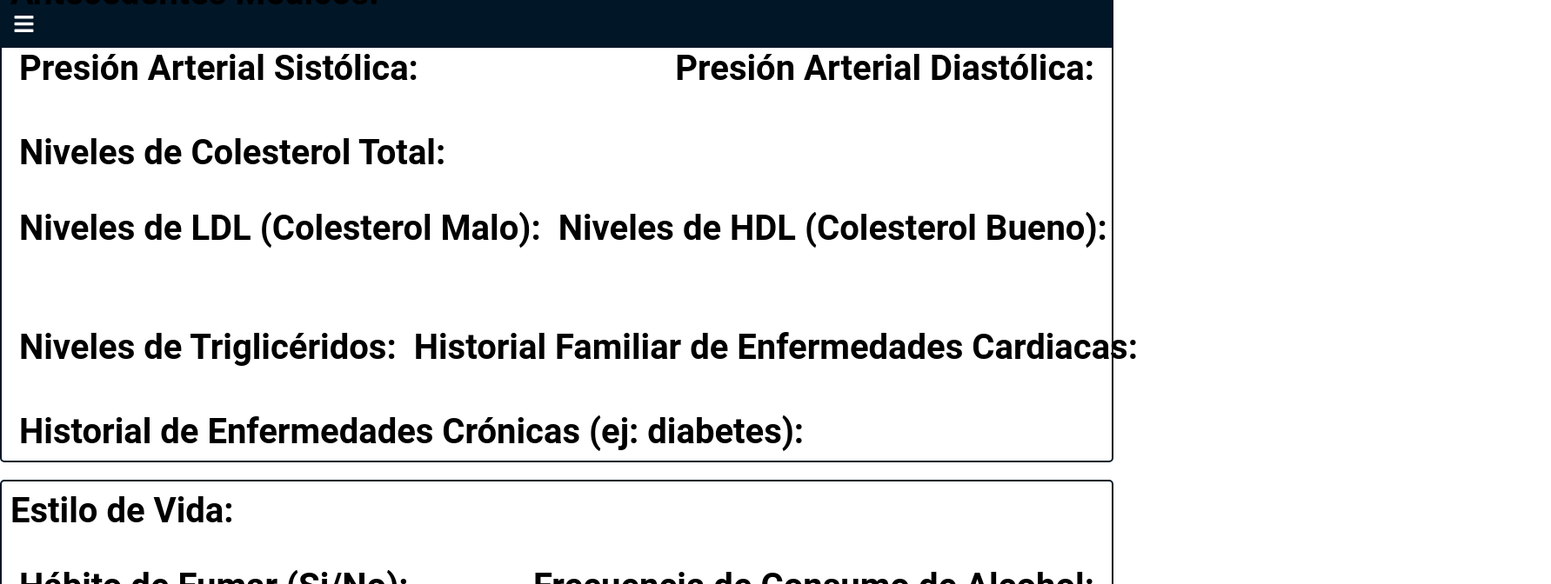
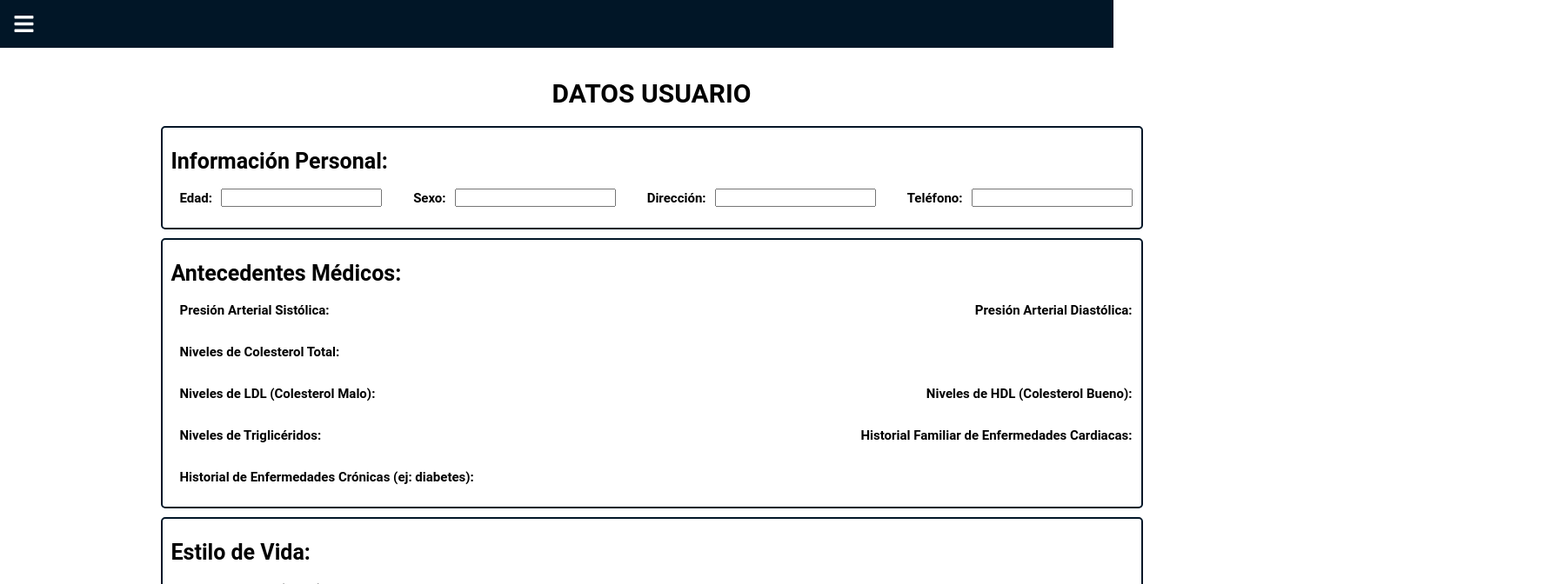
Before and after one commit to RonnyMeza03/Doclinapp-PA-IV, a React (Create React App) app in the folder client/: page /usuarios in a window 1280 px wide. Shown: the top 672 px of the page at 87% size, 1783 px wide, since content can reach past the window. Built offline with nearby package versions, Linux system fonts and the light colour scheme.

Commit message:
Actualización usuarios.css (en proceso)

```diff
--- a/client/src/componentes/css/usuarios.css
+++ b/client/src/componentes/css/usuarios.css
@@ -1,26 +1,21 @@
+.usuario-container {
+ position: absolute;
+ margin: 0 10px 0 220px;
+ top: 70px;
+ width: 1129px;
+ height: 90%;
+ padding-left: 8px;
+ resize: vertical;
+ overflow-y: auto;
+
  h1 {
      font-size: 30px;
      text-align: center;
  }
 
-  .button {
-    background-color: #007bff;
-    color: #fff;
-    padding: 10px 20px;
-    border: none;
-    border-radius: 4px;
-    cursor: pointer;
-    font-size: 16px;
+ p {
+     font-size: 20px;
  }
-
-  .button:hover {
-    background-color: #0056b3;
-  }
-
-  .dialogo-container {
-
-    width: 95%;
-    overflow-y:auto;
 
  h2 {
      font-size: 40px;
@@ -35,8 +30,20 @@ h1 {
      font-size: 15px;
  }
 
+ .input {
+  display: flex;
  }
 
+ input {
+  margin-top: 13px;
+  margin-left: 10px;
+  height: 15px;
+ }
+
+ .separation {
+     display: flex;
+     justify-content: space-between;
+ }
 
  .border {
      border: 2px solid #011627;
@@ -45,46 +52,4 @@ h1 {
      border-radius: 5px;
  }
 
-  .personal-info,
-  .medical-history,
-  .life-style,
-  .risk-evaluation {
-    border: 2px solid #011627;
-    padding: 10px;
-    margin-bottom: 20px;
-    border-radius: 5px;
 }
-
-  .separation {
-    display: flex;
-    justify-content: space-between;
-    align-items: center;
-    margin-bottom: 10px;
-}
-
-.separation p {
-    margin-right: 10px;
-    flex-shrink: 0;
-}
-
-.separation input[type="text"] {
-    flex: 1;
-    padding: 5px;
-    margin-right: 10px;
-    max-width: 150px;
-}
-
-
-  .field-container {
-
-  margin-bottom: 10px;
-}
-
-.field-container p {
-  margin-right: 5px;
-}
-
-.field-container input[type="text"] {
-    margin-right: 10px;
-  width: 150px;
-}
```
Lines whose indentation alone changed are shown as unchanged.
